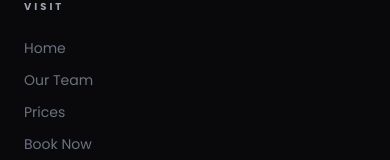
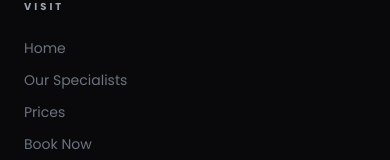
Before and after one commit to pannocotta/modernmancave-v2, a Next.js app: page /app in a window 390 px wide. Shown: the part 6128-6288 px from the top of the page. Built offline with nearby package versions, Linux system fonts and the light colour scheme.

Commit message:
/app: center phone in column; footer: Our Team -> Our Specialists

```diff
--- a/app/app/page.tsx
+++ b/app/app/page.tsx
@@ -36,7 +36,7 @@ export default function AppPage() {
 
         <div className="relative z-30 max-w-7xl mx-auto px-6 md:px-10 w-full">
           <div className="grid md:grid-cols-2 gap-12 md:gap-16 items-center">
-            <div className="relative order-2 flex justify-center md:justify-end">
+            <div className="relative order-2 flex justify-center">
               <div className="absolute inset-0 pointer-events-none" aria-hidden="true">
                 <div className="absolute top-1/2 left-1/2 -translate-x-1/2 -translate-y-1/2 w-[120%] h-[120%] bg-brand-red/[0.18] blur-3xl rounded-full" />
                 <div className="absolute top-0 right-0 w-40 h-40 bg-brand-red/[0.1] blur-3xl rounded-full" />
--- a/components/Footer.tsx
+++ b/components/Footer.tsx
@@ -44,7 +44,7 @@ export default function Footer() {
             <h3 className="text-[10px] font-bold tracking-[0.3em] uppercase text-gray-400 mb-6">Visit</h3>
             <ul className="space-y-3 text-sm text-gray-500">
               <li><Link href="/" className="hover:text-white transition">Home</Link></li>
-              <li><Link href="/team" className="hover:text-white transition">Our Team</Link></li>
+              <li><Link href="/team" className="hover:text-white transition">Our Specialists</Link></li>
               <li><Link href="/prices" className="hover:text-white transition">Prices</Link></li>
               <li><Link href="/booking" className="hover:text-white transition">Book Now</Link></li>
               <li><Link href="/locations" className="hover:text-white transition">Locations</Link></li>
```
